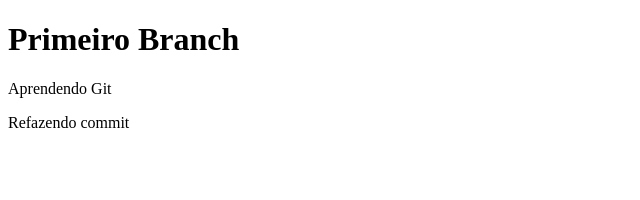
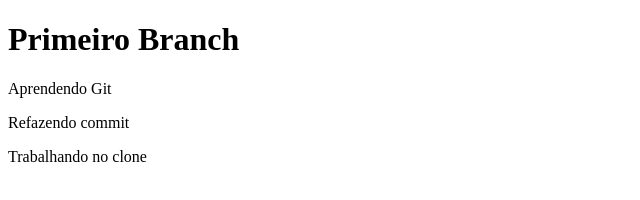
Before and after one commit to C0ralineY4ng/amanda_git, a plain HTML site: page index.html in a window 1280 px wide. Shown: the whole page, without its empty margins (0-640 px from the left). Drawn offline with Linux system fonts and the light colour scheme.

Commit message:
Nova Demanda

```diff
--- a/index.html
+++ b/index.html
@@ -9,5 +9,6 @@
     <h1>Primeiro Branch</h1>
     <p>Aprendendo Git</p>
     <p>Refazendo commit</p>
+    <p>Trabalhando no clone</p>
 </body>
 </html>
```
